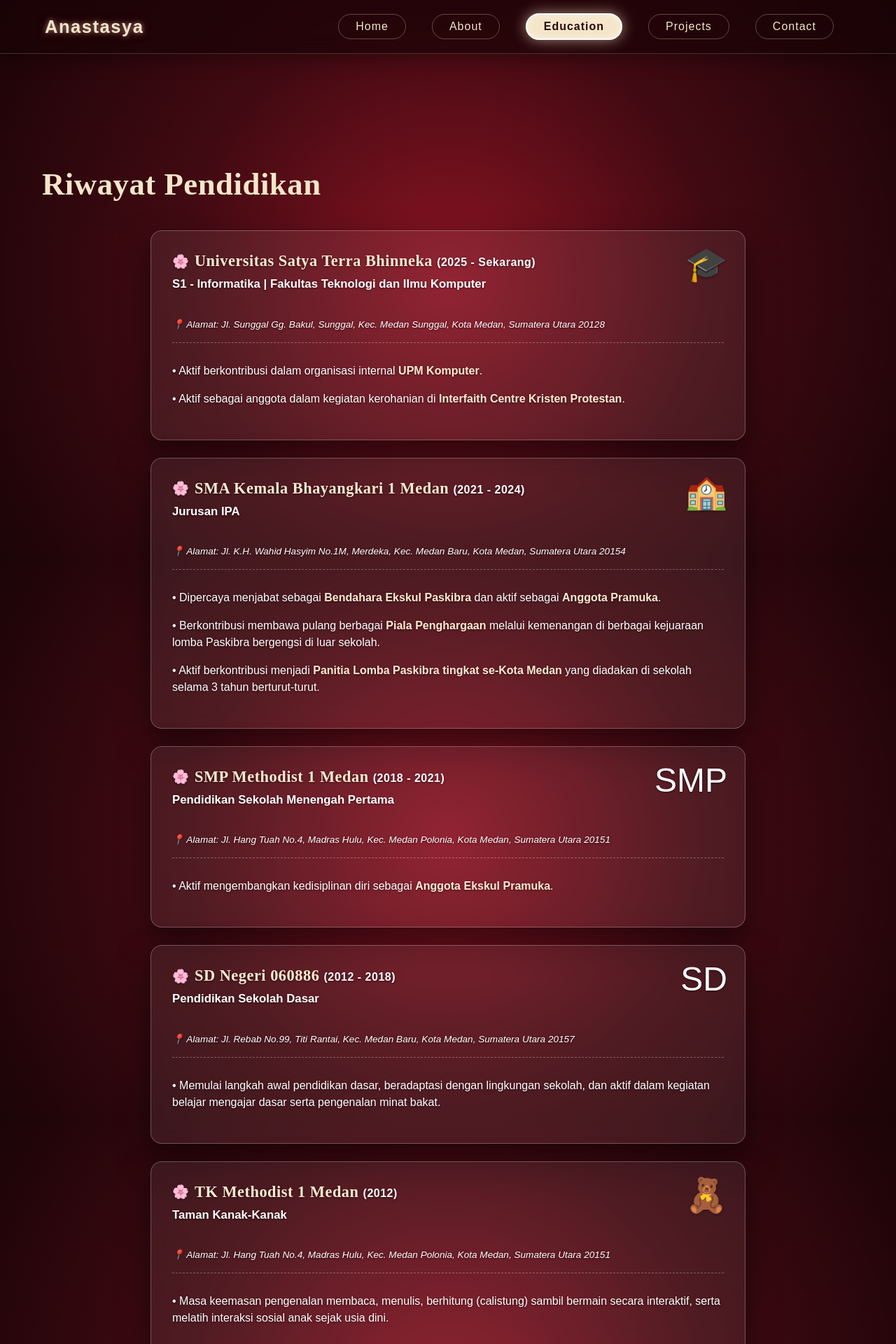
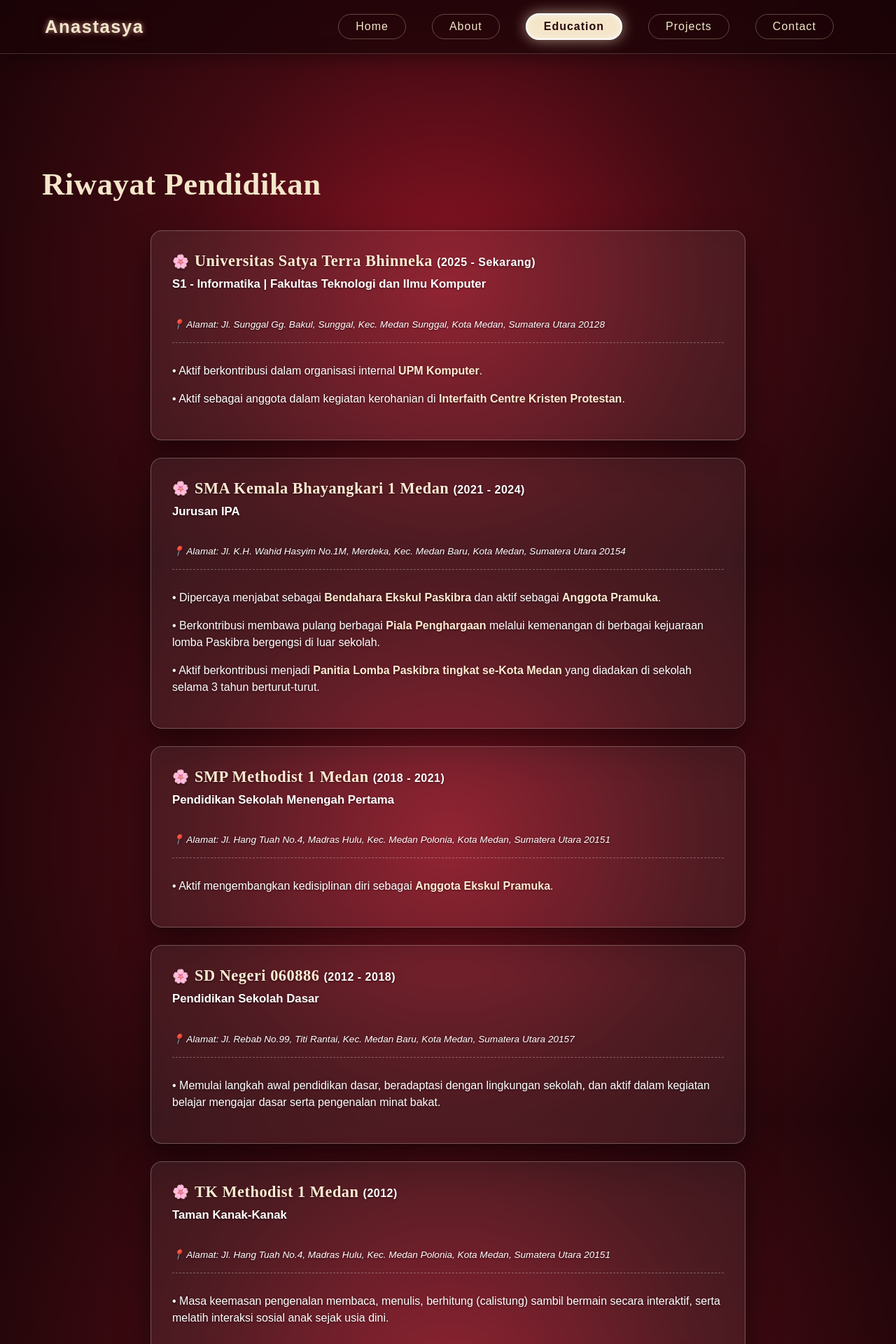
Before and after one commit to tasyaaa27/portofolio-react, a React (Vite) app: page /education in a window 1280 px wide. Shown: the top 1920 px of the page at 70% size. Built offline with nearby package versions, Linux system fonts and the light colour scheme.

Commit message:
Add files via upload

```diff
--- a/src/pages/Education.jsx
+++ b/src/pages/Education.jsx
@@ -23,7 +23,7 @@ function Education() {
       }}>
 
         <div className="card-biodata" style={{ display: 'flex', flexDirection: 'column', gap: '8px', position: 'relative' }}>
-          <div style={{ position: 'absolute', top: '20px', right: '25px', fontSize: '3rem', opacity: 0.25, pointerEvents: 'none' }}>🎓</div>
+          <div style={{ position: 'absolute', top: '20px', right: '25px', fontSize: '3rem', opacity: 0.25, pointerEvents: 'none' }}></div>
           <div style={{ display: 'flex', alignItems: 'center', gap: '8px' }}>
             <span style={{ fontSize: '1.2rem' }}>🌸</span>
             <h3 style={{ fontSize: '1.4rem', color: '#ffebd2', margin: 0, fontWeight: '700' }}>
@@ -47,7 +47,7 @@ function Education() {
         </div>
 
         <div className="card-biodata" style={{ display: 'flex', flexDirection: 'column', gap: '8px', position: 'relative' }}>
-          <div style={{ position: 'absolute', top: '20px', right: '25px', fontSize: '3rem', opacity: 0.25, pointerEvents: 'none' }}>🏫</div>
+          <div style={{ position: 'absolute', top: '20px', right: '25px', fontSize: '3rem', opacity: 0.25, pointerEvents: 'none' }}></div>
           <div style={{ display: 'flex', alignItems: 'center', gap: '8px' }}>
             <span style={{ fontSize: '1.2rem' }}>🌸</span>
             <h3 style={{ fontSize: '1.4rem', color: '#ffebd2', margin: 0, fontWeight: '700' }}>
@@ -74,7 +74,7 @@ function Education() {
         </div>
 
         <div className="card-biodata" style={{ display: 'flex', flexDirection: 'column', gap: '8px', position: 'relative' }}>
-          <div style={{ position: 'absolute', top: '20px', right: '25px', fontSize: '3rem', opacity: 0.25, pointerEvents: 'none' }}> SMP </div>
+          <div style={{ position: 'absolute', top: '20px', right: '25px', fontSize: '3rem', opacity: 0.25, pointerEvents: 'none' }}></div>
           <div style={{ display: 'flex', alignItems: 'center', gap: '8px' }}>
             <span style={{ fontSize: '1.2rem' }}>🌸</span>
             <h3 style={{ fontSize: '1.4rem', color: '#ffebd2', margin: 0, fontWeight: '700' }}>
@@ -95,7 +95,7 @@ function Education() {
         </div>
 
         <div className="card-biodata" style={{ display: 'flex', flexDirection: 'column', gap: '8px', position: 'relative' }}>
-          <div style={{ position: 'absolute', top: '20px', right: '25px', fontSize: '3rem', opacity: 0.25, pointerEvents: 'none' }}> SD </div>
+          <div style={{ position: 'absolute', top: '20px', right: '25px', fontSize: '3rem', opacity: 0.25, pointerEvents: 'none' }}></div>
           <div style={{ display: 'flex', alignItems: 'center', gap: '8px' }}>
             <span style={{ fontSize: '1.2rem' }}>🌸</span>
             <h3 style={{ fontSize: '1.4rem', color: '#ffebd2', margin: 0, fontWeight: '700' }}>
@@ -116,7 +116,7 @@ function Education() {
         </div>
 
         <div className="card-biodata" style={{ display: 'flex', flexDirection: 'column', gap: '8px', position: 'relative' }}>
-          <div style={{ position: 'absolute', top: '20px', right: '25px', fontSize: '3rem', opacity: 0.25, pointerEvents: 'none' }}>🧸</div>
+          <div style={{ position: 'absolute', top: '20px', right: '25px', fontSize: '3rem', opacity: 0.25, pointerEvents: 'none' }}></div>
           <div style={{ display: 'flex', alignItems: 'center', gap: '8px' }}>
             <span style={{ fontSize: '1.2rem' }}>🌸</span>
             <h3 style={{ fontSize: '1.4rem', color: '#ffebd2', margin: 0, fontWeight: '700' }}>
```
